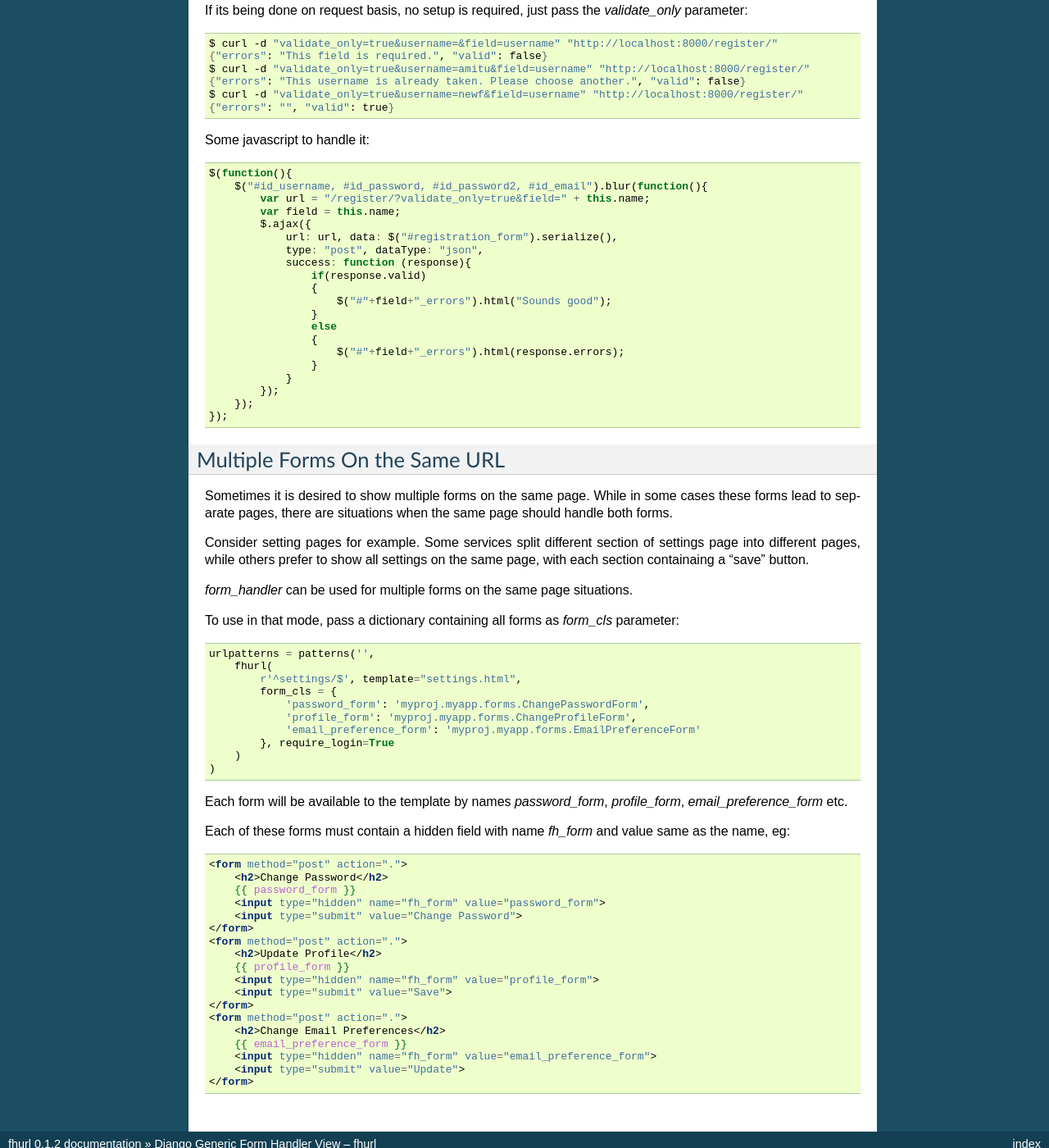
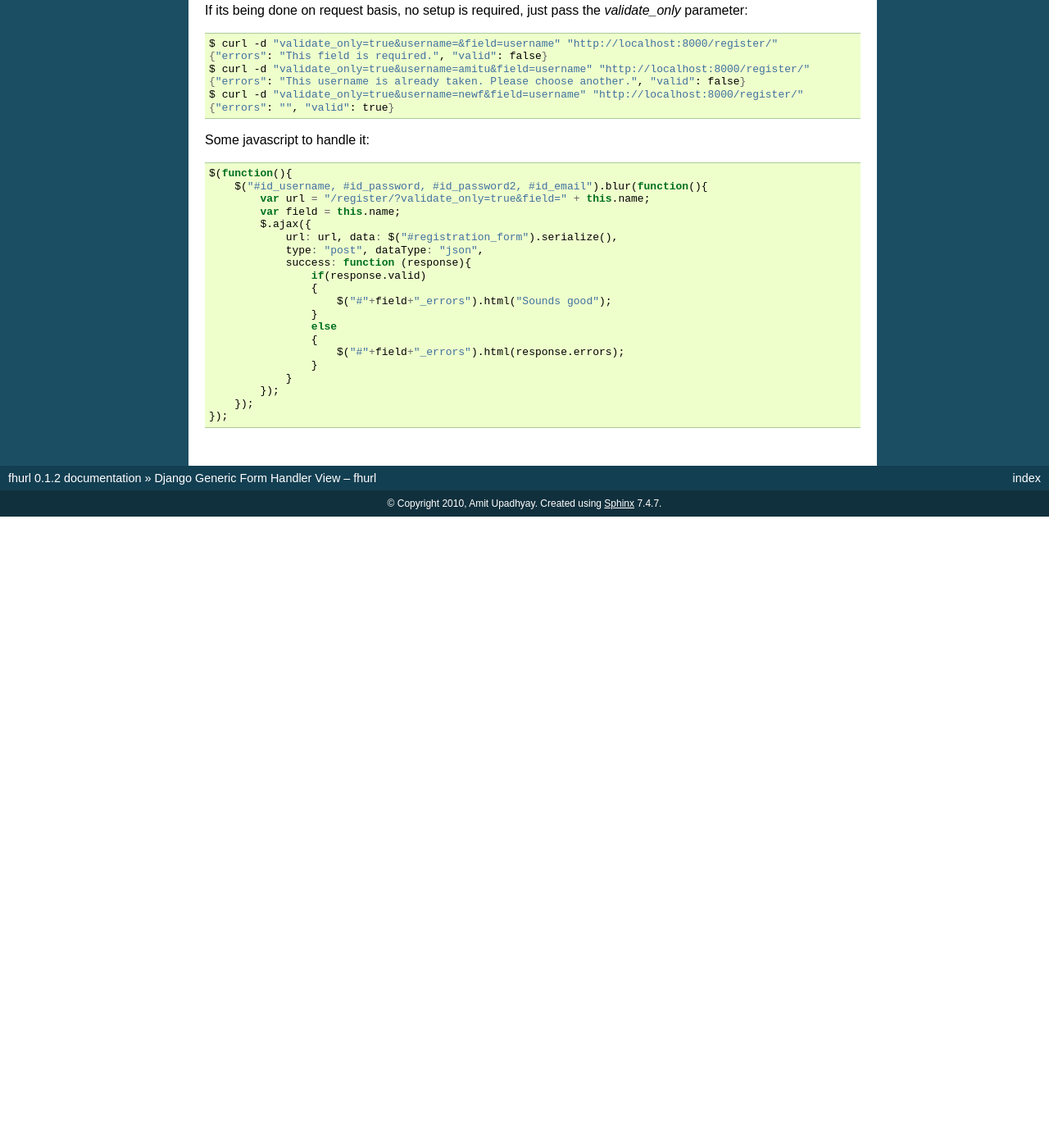
Before and after one commit to amitu/fhurl, a Sphinx documentation site: the page built from docs/source/index.rst, in a window 1280 px wide and 1400 px high, scrolled down 6319 px. Shown: the whole window at 82% size. Built offline with Sphinx 7.4.7, drawn with Linux system fonts in a browser that asks for light colours; after the commit the page ends 6949 px from its top, so only the background shows below that; some of the changed text lies outside the part shown.

```diff
--- a/docs/source/index.rst
+++ b/docs/source/index.rst
@@ -419,56 +419,3 @@ Some javascript to handle it:
             });
         });
     });
-
-Multiple Forms On the Same URL
-------------------------------
-
-Sometimes it is desired to show multiple forms on the same page. While in some
-cases these forms lead to separate pages, there are situations when the same
-page should handle both forms.
-
-Consider setting pages for example. Some services split different section of
-settings page into different pages, while others prefer to show all settings on
-the same page, with each section containaing a "save" button.
-
-`form_handler` can be used for multiple forms on the same page situations.
-
-To use in that mode, pass a dictionary containing all forms as `form_cls`
-parameter::
-
-    urlpatterns = patterns('',
-        fhurl(
-            r'^settings/$', template="settings.html",
-            form_cls = {
-                'password_form': 'myproj.myapp.forms.ChangePasswordForm',
-                'profile_form': 'myproj.myapp.forms.ChangeProfileForm',
-                'email_preference_form': 'myproj.myapp.forms.EmailPreferenceForm'
-            }, require_login=True
-        )
-    )
-
-Each form will be available to the template by names `password_form`,
-`profile_form`, `email_preference_form` etc.
-
-Each of these forms must contain a hidden field with name `fh_form` and value same as the name, eg:
-
-.. code-block:: html+django
-
-    <form method="post" action=".">
-        <h2>Change Password</h2>
-        {{ password_form }}
-        <input type="hidden" name="fh_form" value="password_form">
-        <input type="submit" value="Change Password">
-    </form>
-    <form method="post" action=".">
-        <h2>Update Profile</h2>
-        {{ profile_form }}
-        <input type="hidden" name="fh_form" value="profile_form">
-        <input type="submit" value="Save">
-    </form>
-    <form method="post" action=".">
-        <h2>Change Email Preferences</h2>
-        {{ email_preference_form }}
-        <input type="hidden" name="fh_form" value="email_preference_form">
-        <input type="submit" value="Update">
-    </form>
```
Also changed, not shown: fhurl.py (+21 -35 lines), 1 other file.
